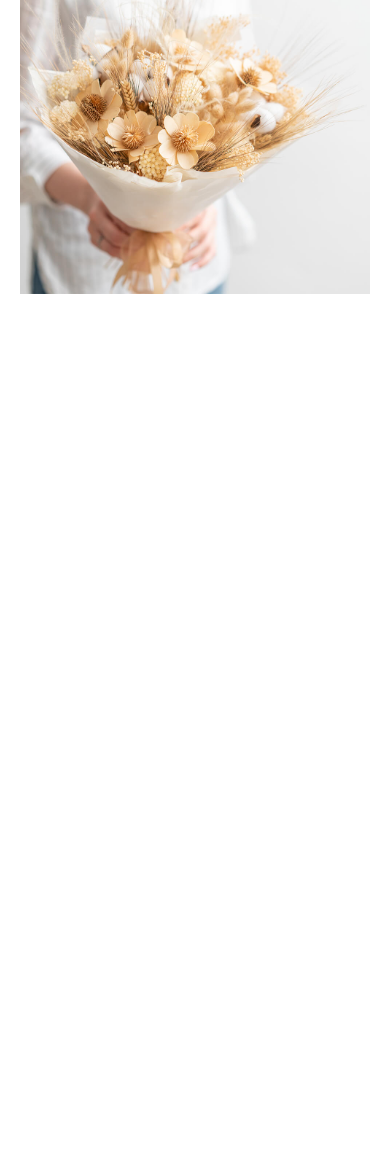
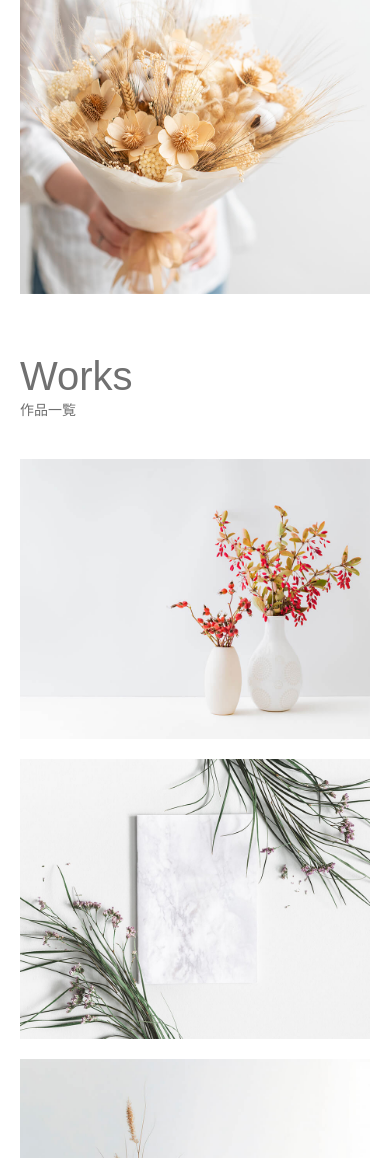
Before and after one commit to kosukeflute0614-dev/sample-website.practice, a plain HTML site: page docs/sample-01/index.html in a window 390 px wide. Shown: the part 842-2000 px from the top of the page. Before the commit the page ends 1196 px from the top, so only its background shows below. Drawn offline with Linux system fonts and the light colour scheme; some packages are replaced by stand-ins of ours.

Commit message:
Worksを追加

```diff
--- a/docs/sample-01/css/style.css
+++ b/docs/sample-01/css/style.css
@@ -113,7 +113,24 @@ a:hover{
     line-height: 2;
 }
 
+/*ワークス*/
+#works{
+    margin-bottom: 120px;
+}
 
+#works .works-list{
+    display: flex;
+    flex-wrap: wrap;
+}
+
+#works .works-list li{
+    width: 32%;
+    margin: 0 2% 2% 0;
+}
+
+#works .works-list li:nth-child(3n){
+    margin-right: 0;
+}
 
 
 /*---------------------
@@ -165,4 +182,17 @@ a:hover{
         padding-left: 0;
         margin-bottom: 20px;
     }
+
+    /*ワークス*/
+    #works{
+        margin-bottom: 60px;
+    }
+
+    #works .works-list{
+        flex-direction: column;
+    }
+    #works .works-list li{
+        width: 100%;
+        margin: 0 0 20px;
+    }
 }
--- a/docs/sample-01/index.html
+++ b/docs/sample-01/index.html
@@ -1,5 +1,7 @@
 <!DOCTYPE html>
 <html lang="ja">
+
+
     <head>
         <meta charset="utf-8"><!--文字化けを防ぐために使用する文字コードを指定-->
         <title>Dry Flower Life</title>
@@ -10,6 +12,8 @@
         <link rel="stylesheet" href="https://unpkg.com/ress/dist/ress.min.css">
         <link rel="stylesheet" href="CSS/style.css">
     </head>
+
+
     <body>
         <header id="header" class="wrapper">
             <h1 class="logo">
@@ -24,7 +28,10 @@
                 </ul>
             </nav>
         </header>
+
+        <!--メイン-->
         <main class="wrapper">
+            <!--メインビジュアル-->
             <div class="mainvisual">
                 <img src="img/mainvisual.jpg" alt="">
             </div>
@@ -35,6 +42,7 @@
                 あなたの暮らしにもドライフラワーを取り入れてみませんか？</p>
             </div>
 
+            <!--プロフィール-->
             <section id="profile">
                 <div class="img">
                     <img src="img/profile.jpg" alt="">
@@ -48,5 +56,24 @@
                     インテリアとしてだけでなく、お誕生日や記念日等、お祝い用のフラワーアレンジメントも行っています。</p>
                 </div>
             </section>
+
+            <!--ワークス-->
+            <section id="works">
+                <h2 class="section-title">
+                    <span class="en">Works</span>
+                    <span class="ja">作品一覧</span>
+                </h2>
+
+                <ul class="works-list">
+                    <li><img src="img/works1.jpg" alt=""></li>
+                    <li><img src="img/works2.jpg" alt=""></li>
+                    <li><img src="img/works3.jpg" alt=""></li>
+                    <li><img src="img/works4.jpg" alt=""></li>
+                    <li><img src="img/works5.jpg" alt=""></li>
+                    <li><img src="img/works6.jpg" alt=""></li>
+                </ul>
+            </section>
+
         </main>
+
     </body>
```
